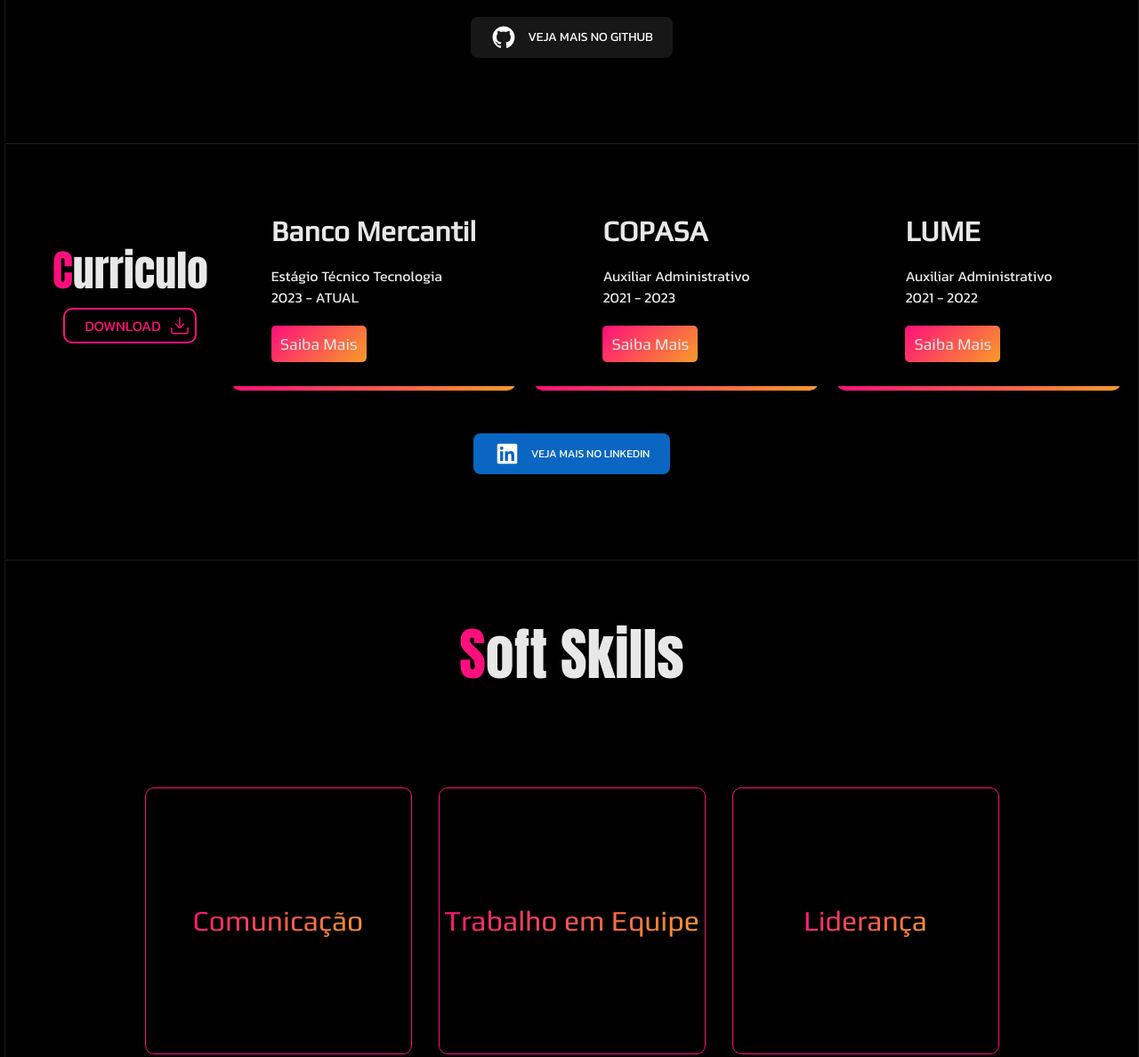
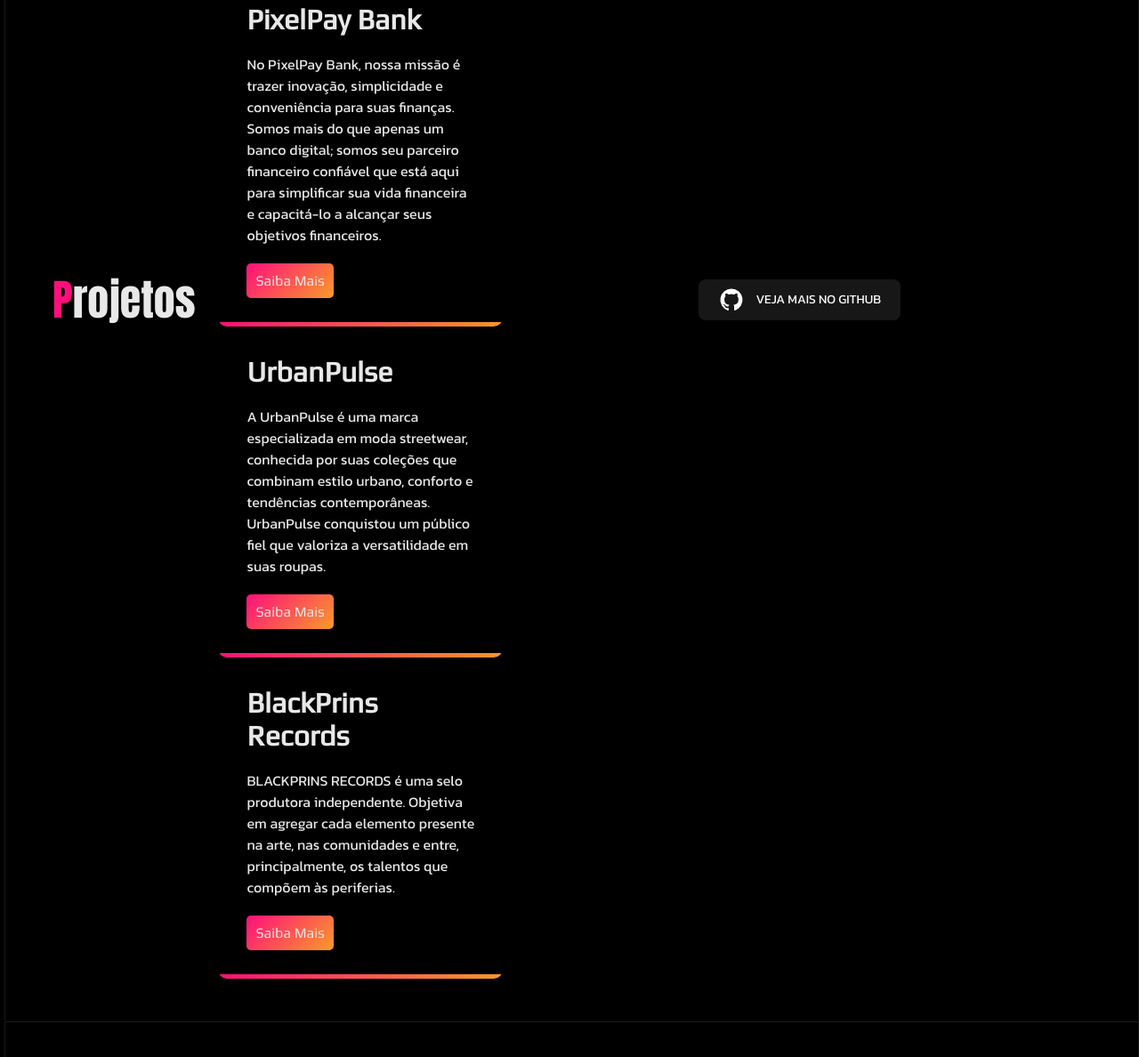
Before and after one commit to SamuellMascarenhas/Portfolio, a plain HTML site: page index.html in a window 1280 px wide. Shown: the part 1139-2327 px from the top of the page at 89% size. Drawn offline with Linux system fonts and the light colour scheme; a web font is replaced by a local one.

Commit message:
Update index.html

```diff
--- a/index.html
+++ b/index.html
@@ -132,6 +132,7 @@
   <section class="portfolio" id="projetos">
     <div class="box-port">
       <h2>Projetos</h2>
+      <div class="cards-container">
       <div class="card">
         <div class="content">
           <p class="titulo">OTech
@@ -160,16 +161,26 @@
 
       <div class="card">
         <div class="content">
-          <p class="titulo">WebMotos
+          <p class="titulo">UrbanPulse
           </p>
           <p class="descricao">
-            A WebMotos é garantida de alta qualidade e confiabilidade. Somos uma comunidade apaixonada pelo mundo
-            automobilistico. Apoiamos eventos, competições e iniciativas de segurança no trânsito para promover a
-            cultura motociclística responsável e segura. Explore a liberdade nas estradas!
+            A UrbanPulse é uma marca especializada em moda streetwear, conhecida por suas coleções que combinam estilo urbano, conforto e tendências contemporâneas. UrbanPulse conquistou um público fiel que valoriza a versatilidade em suas roupas.
           </p>
-          <a class="btn" href="#" target="_blank">Saiba Mais</a>
+          <a class="btn" href="https://samuellmascarenhas.github.io/UrbanPulse/" target="_blank">Saiba Mais</a>
         </div>
       </div>
+
+      <div class="card">
+        <div class="content">
+          <p class="titulo">BlackPrins Records
+          </p>
+          <p class="descricao">
+            BLACKPRINS RECORDS é uma selo produtora independente. Objetiva em agregar cada elemento presente na arte, nas comunidades e entre, principalmente, os talentos que compõem às periferias.
+          </p>
+          <a class="btn" href="https://samuellmascarenhas.github.io/BlackPrinsRecords/" target="_blank">Saiba Mais</a>
+        </div>
+      </div>
+    </div>
     </div>
     </div>
 
@@ -195,8 +206,8 @@
     <div class="box-port">
 
       <div class="curriculo-down">
-        <h2>Curriculo</h2>
-        <a href="Imagens/curriculo/CURRÍCULO.docx" download="CURRÍCULO.docx" class="button-down">
+        <h2>Currículo</h2>
+        <a href="Imagens/curriculo/CV_SamuelMascarenhas.pdf" download="CURRÍCULO.pdf" target="_blank" class="button-down">
           <span class="button__text">Download</span>
           <span class="button__icon"><svg xmlns="http://www.w3.org/2000/svg" viewBox="0 0 35 35"
               id="bdd05811-e15d-428c-bb53-8661459f9307" data-name="Layer 2" class="svg">
@@ -214,7 +225,7 @@
       </div>
       <div class="card">
         <div class="content">
-          <p class="titulo">Banco Mercantil
+          <p class="titulo">Banco Mercantil - Domo Inovação
           </p>
           <p class="descricao">
             Estágio Técnico Tecnologia <br> 2023 - ATUAL
@@ -443,6 +454,48 @@
     <div class="box-hards">
       <div class="card-hard">
         <div class="header">
+          <h2>Lógica de Programação</h2>
+        </div>
+        <button class="saibaMaisBtn">Saiba Mais</button>
+        <div class="modal">
+          <div class="modal-content">
+            <span class="close">&times;</span>
+            <p>Conhecimento em conceitos de lógica de programação.
+              Experiência em escrever código, resolver problemas e depurar programas.</p>
+          </div>
+        </div>
+      </div>
+      <div class="card-hard">
+        <div class="header">
+          <h2>Desenvolvimento Web </h2>
+        </div>
+        <button class="saibaMaisBtn">Saiba Mais</button>
+        <div class="modal">
+          <div class="modal-content">
+            <span class="close">&times;</span>
+            <p>Habilidade em HTML, CSS e JavaScript para criar interfaces de usuário interativas.
+              Conhecimento em frameworks e bibliotecas front-end, como React ou Angular.</p>
+          </div>
+        </div>
+      </div>
+      <div class="card-hard">
+        <div class="header">
+          <h2>Gestão de Projetos</h2>
+        </div>
+        <button class="saibaMaisBtn">Saiba Mais</button>
+        <div class="modal">
+          <div class="modal-content">
+            <span class="close">&times;</span>
+            <p>CConhecimento em metodologias de gerenciamento de projetos, como Scrum ou Kanban.
+              Experiência em acompanhamento de tarefas e cumprimento de prazos.</p>
+          </div>
+        </div>
+      </div>
+    </div>
+
+    <div class="box-hards">
+      <div class="card-hard">
+        <div class="header">
           <h2>Gestão de dados e Informações</h2>
         </div>
         <button class="saibaMaisBtn">Saiba Mais</button>
@@ -479,48 +532,6 @@
             <span class="close">&times;</span>
             <p>Conhecimento em procedimentos administrativos, fluxo de trabalho e organização de documentos.
               Experiência em gerenciamento de arquivos e registros.</p>
-          </div>
-        </div>
-      </div>
-    </div>
-
-    <div class="box-hards">
-      <div class="card-hard">
-        <div class="header">
-          <h2>Lógica de Programação</h2>
-        </div>
-        <button class="saibaMaisBtn">Saiba Mais</button>
-        <div class="modal">
-          <div class="modal-content">
-            <span class="close">&times;</span>
-            <p>Conhecimento em conceitos de lógica de programação.
-              Experiência em escrever código, resolver problemas e depurar programas.</p>
-          </div>
-        </div>
-      </div>
-      <div class="card-hard">
-        <div class="header">
-          <h2>Desenvolvimento Web </h2>
-        </div>
-        <button class="saibaMaisBtn">Saiba Mais</button>
-        <div class="modal">
-          <div class="modal-content">
-            <span class="close">&times;</span>
-            <p>Habilidade em HTML, CSS e JavaScript para criar interfaces de usuário interativas.
-              Conhecimento em frameworks e bibliotecas front-end, como React ou Angular.</p>
-          </div>
-        </div>
-      </div>
-      <div class="card-hard">
-        <div class="header">
-          <h2>Gestão de Projetos</h2>
-        </div>
-        <button class="saibaMaisBtn">Saiba Mais</button>
-        <div class="modal">
-          <div class="modal-content">
-            <span class="close">&times;</span>
-            <p>CConhecimento em metodologias de gerenciamento de projetos, como Scrum ou Kanban.
-              Experiência em acompanhamento de tarefas e cumprimento de prazos.</p>
           </div>
         </div>
       </div>
```
